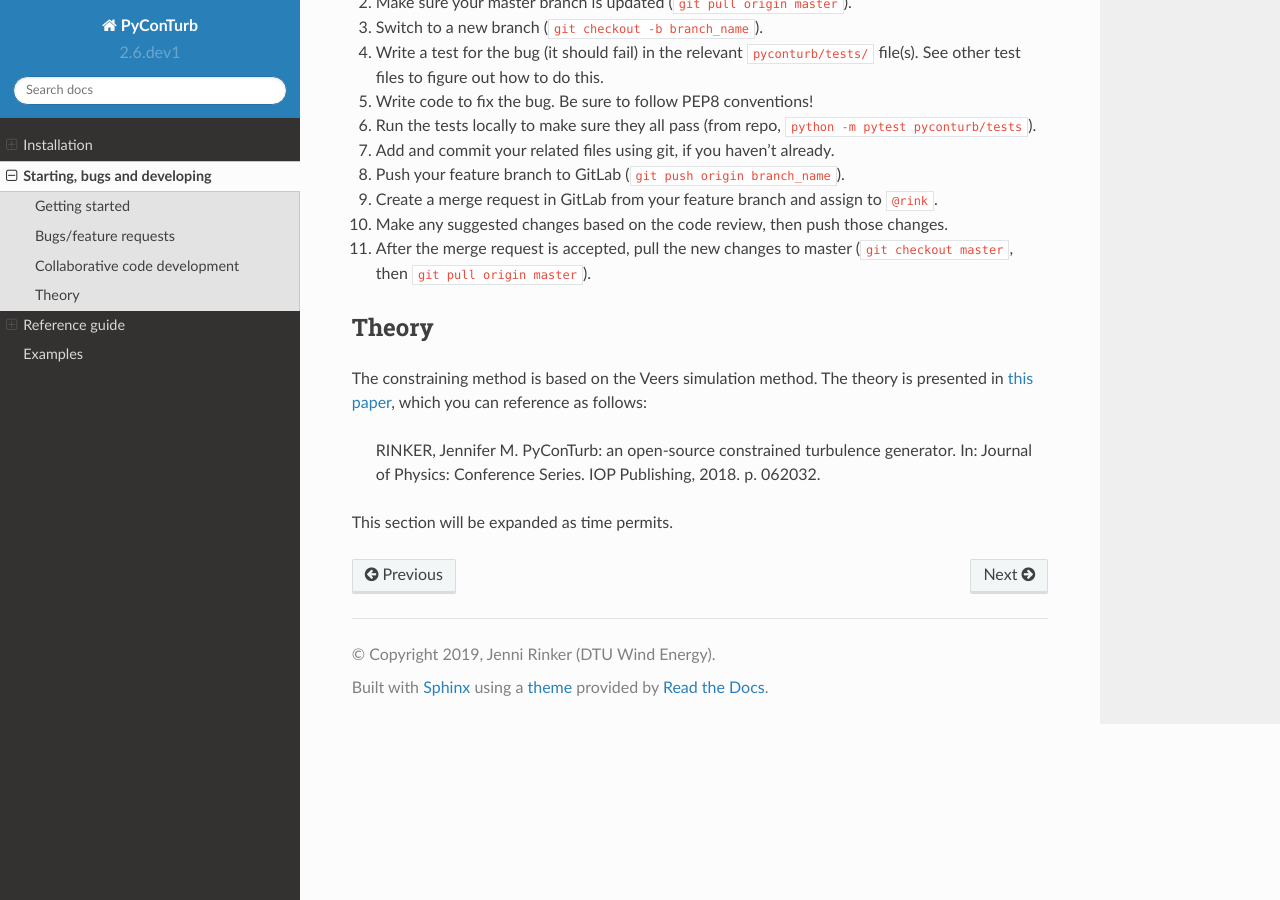
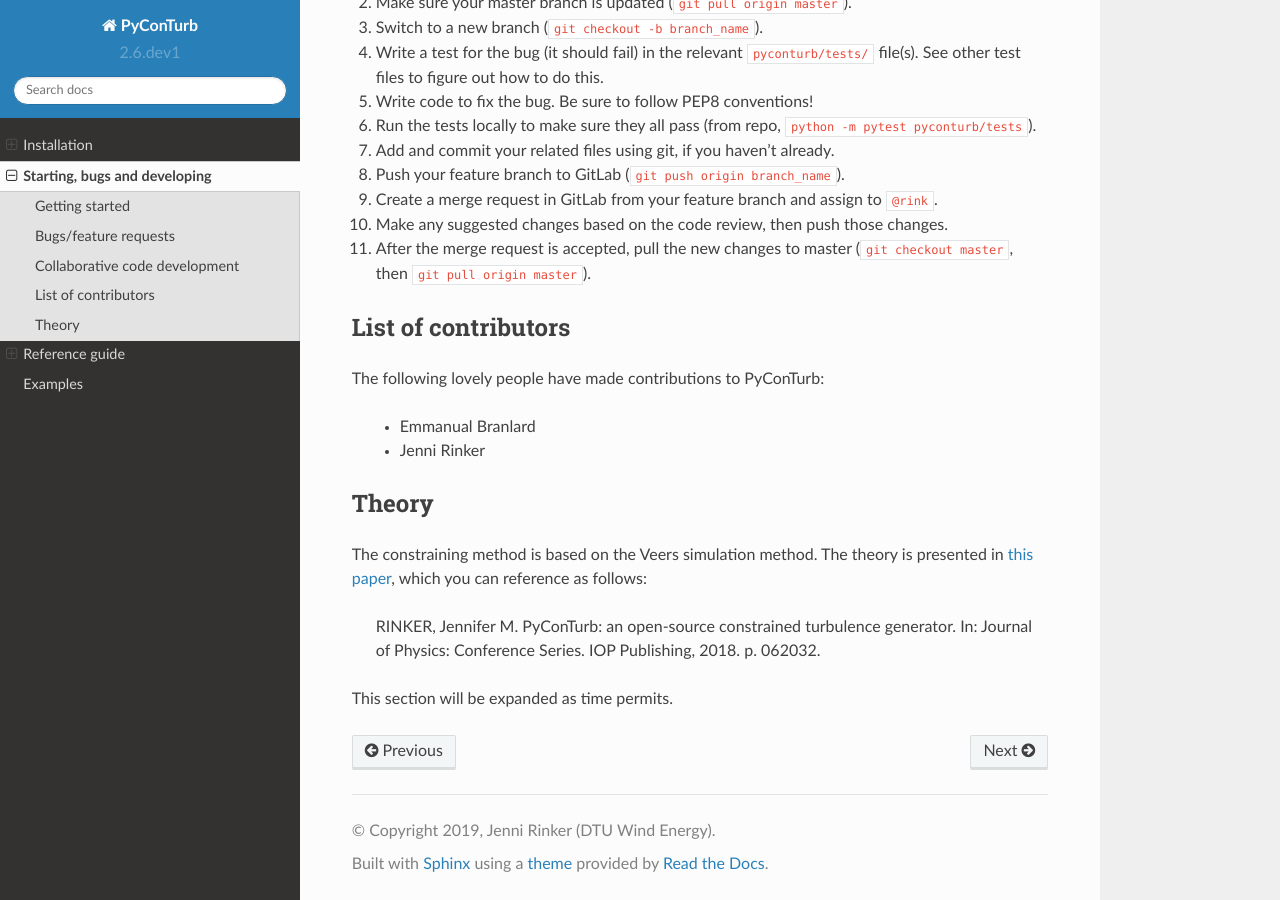
Before and after one commit to brookeslawski/pyconturb-pvade, a Sphinx documentation site: the page built from docs/source/overview.rst, in a window 1280 px wide and 900 px high, scrolled down 1203 px. Built offline with Sphinx 7.4.7 and the Read the Docs theme 2.0.0, drawn with Linux system fonts in a browser that asks for light colours; pages that are not in the unit, such as notebooks, are missing from menus.

Commit message:
adding list of contributors

```diff
--- a/docs/source/overview.rst
+++ b/docs/source/overview.rst
@@ -76,6 +76,15 @@
    (``git checkout master``, then ``git pull origin master``).
 
 
+List of contributors
+----------------------
+
+The following lovely people have made contributions to PyConTurb:
+
+ * Emmanual Branlard
+ * Jenni Rinker
+
+
 Theory
 -------
 
```
